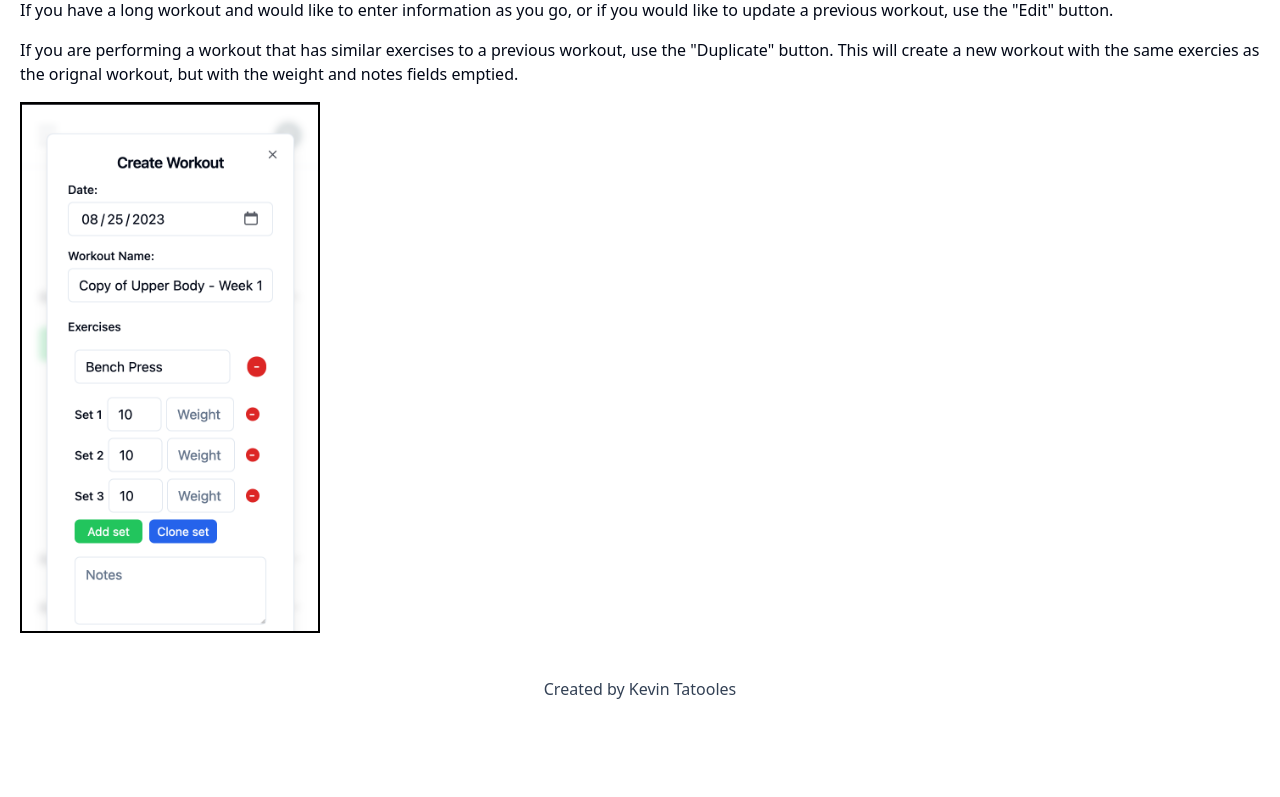
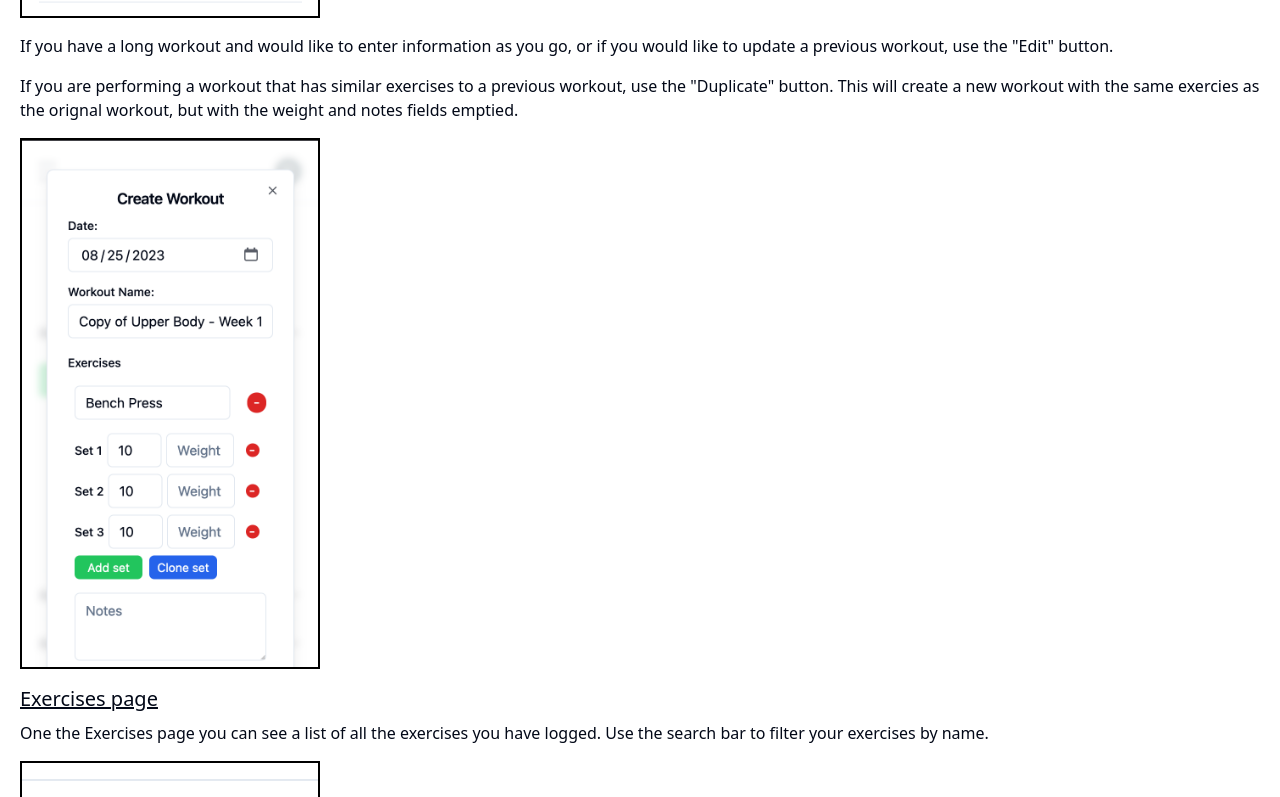
Before and after one commit to Tatooles/next-fitness-tracker, a Next.js app: page /guide in a window 1280 px wide. Shown: the part 2000-2797 px from the top of the page. Before the commit the page ends 2709 px from the top, so only its background shows below. Built offline with nearby package versions, Linux system fonts and the light colour scheme.

Commit message:
Add exercises page guide

```diff
--- a/app/guide/page.tsx
+++ b/app/guide/page.tsx
@@ -5,7 +5,7 @@ export default function HowTo() {
     <div className="p-5 text-center">
       <h1 className="mb-5 text-3xl">Usage Guide</h1>
       <article className="text-left">
-        {/* <h2 className="mb-2 text-xl underline">Workouts page</h2> */}
+        <h2 className="mb-2 text-xl underline">Workouts page</h2>
         <p>
           Begin by going to the Workouts page and creating a workout by clicking
           &quot;Add a Workout&quot;
@@ -87,7 +87,18 @@ export default function HowTo() {
           height={300}
           className="my-4 border-2 border-black"
         />
-        {/* <h2 className="mb-2 text-xl underline">Exercises page</h2> */}
+        <h2 className="mb-2 text-xl underline">Exercises page</h2>
+        <p>
+          One the Exercises page you can see a list of all the exercises you
+          have logged. Use the search bar to filter your exercises by name.
+        </p>
+        <Image
+          src="/exercises-image.png"
+          alt=""
+          width={300}
+          height={300}
+          className="my-4 border-2 border-black"
+        />
       </article>
     </div>
   );
```
Also changed, not shown: public/exercises-image.png (added).
